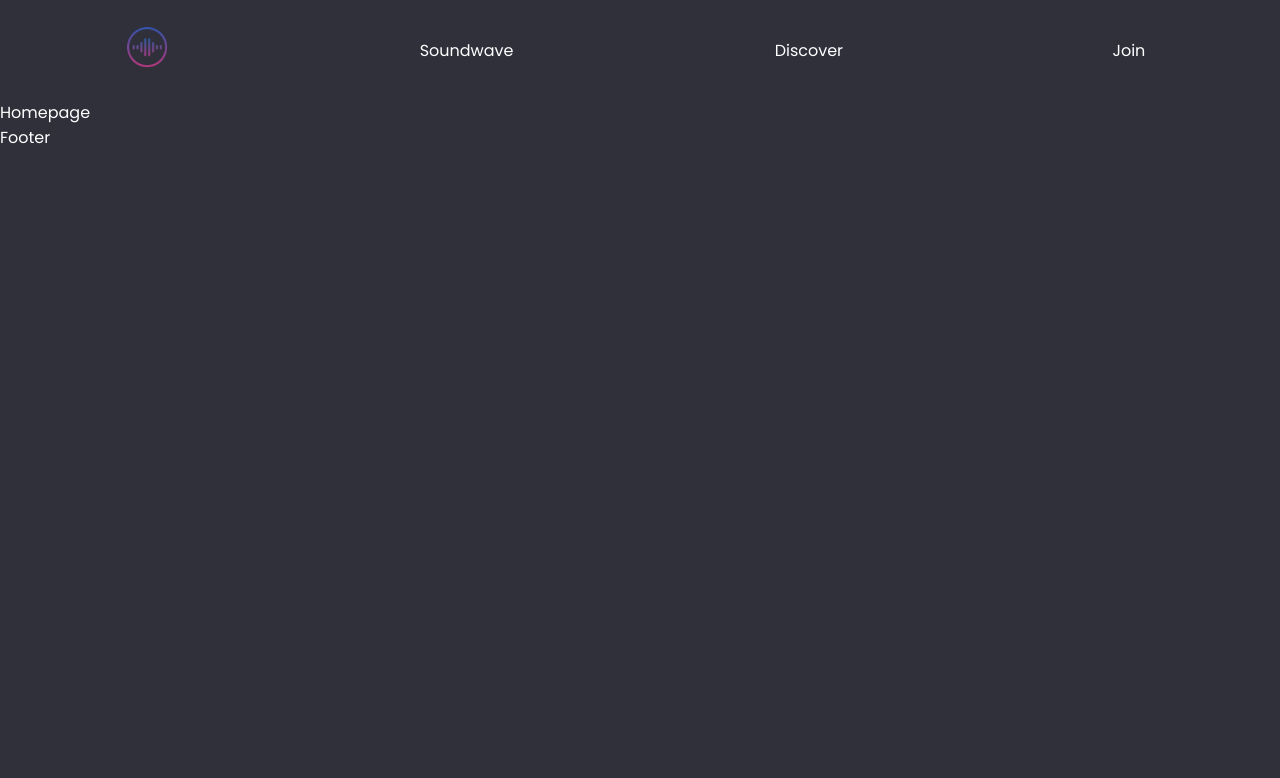
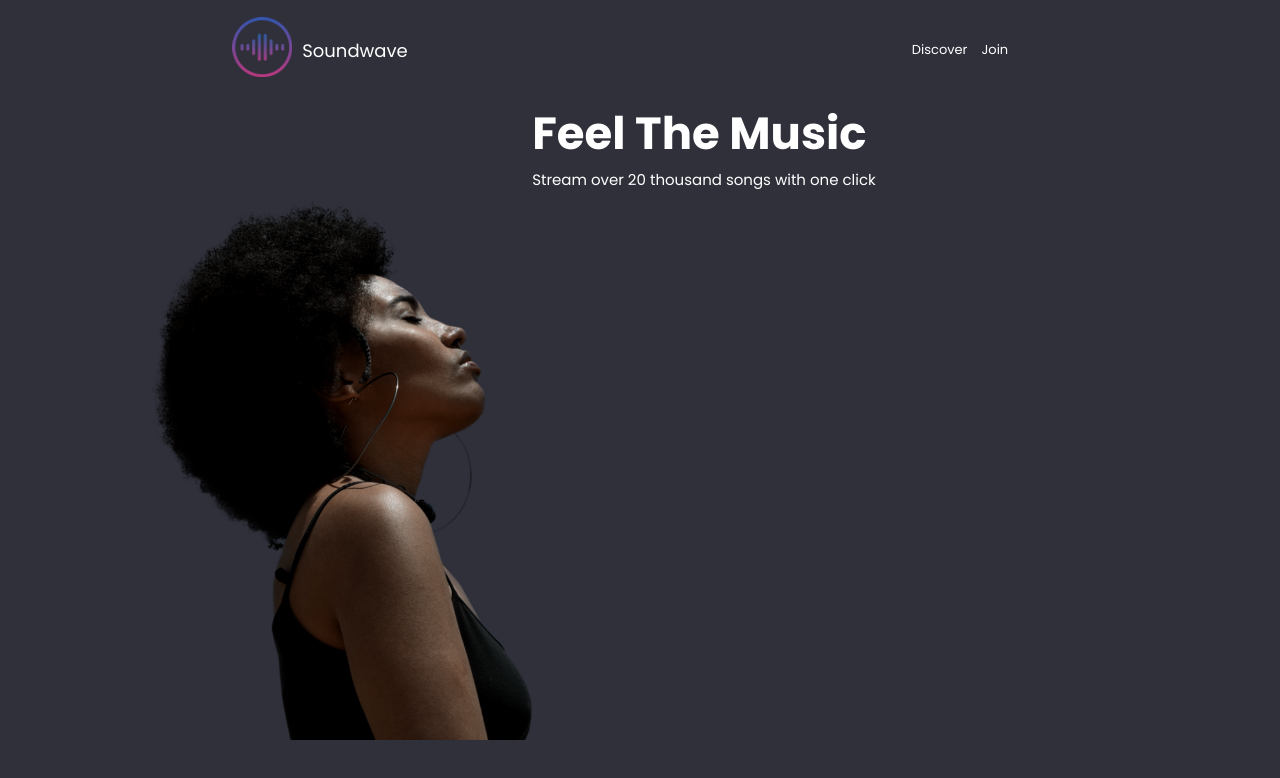
Before and after one commit to sablinali/soundwave-project, a React (Vite) app: page / in a window 1280 px wide. Shown: the top 778 px of the page. Built offline with nearby package versions, Linux system fonts and the light colour scheme.

Commit message:
fixed routes

```diff
--- a/src/App.tsx
+++ b/src/App.tsx
@@ -1,6 +1,6 @@
 //import './App.css'
 import { GlobalStyles } from './Global.style'
-import AppRouter from './router/AppRouter'
+import AppRouter from './Routes/AppRouter'
 
 
 
--- a/src/Global.style.tsx
+++ b/src/Global.style.tsx
@@ -1,21 +1,32 @@
 import styled, { createGlobalStyle } from "styled-components";
 
+export const theme = {
+    whiteText: '#ffffff',
+}
+
 export const GlobalStyles = createGlobalStyle`
+
+@import url('https://fonts.googleapis.com/css2?family=Poppins:wght@300;400;500;700;900&display=swap');
+
     *{
         background-color: #2F303A;
         text-decoration: none;
         margin: 0;
         padding: 0;
+        outline: 0;
         box-sizing: border-box;
         color: white;
+        font-family: 'Poppins', sans-serif;
     }
 
     body{
+        color: ${theme.whiteText};
 
-    font-family: 'Poppins', sans-serif;
     }
 
-    #root{
+    /* #root{
         margin: auto;
-    }
+    } */
+
+
 `
--- a/src/router/AppRouter.tsx
+++ b/src/Routes/AppRouter.tsx
@@ -11,12 +11,11 @@ const AppRouter = (props: Props) => {
   return (
     <>
     <BrowserRouter>
+    <Layout />
         <Routes>
-            <Route element={<Layout />} >
-            <Route path="/" element={<Homepage />} />
+            <Route index element={<Homepage />} />
             <Route path="/discover" element={<DiscoverPage />} />
             <Route path="/join" element={<JoinPage />} />
-            </Route>
         </Routes>
     </BrowserRouter>
     </>
--- a/src/components/Layout/Layout.tsx
+++ b/src/components/Layout/Layout.tsx
@@ -13,7 +13,7 @@ const Layout = (props: Props) => {
     <main>
        <Outlet/>
     </main>
-    <Footer/>
+
 
     </>
   )
--- a/src/components/NavTop/NavTop.style.tsx
+++ b/src/components/NavTop/NavTop.style.tsx
@@ -1,8 +1,13 @@
 import React from 'react'
 import styled from 'styled-components'
 
+
 export const LogoImg = styled.img`
-    width: 40px;
+     height: 60px;
+    @media screen and (max-width:700px){
+        height: 50px
+    }
+    z-index: 999;
 `
 
 export const Nav = styled.div`
@@ -10,8 +15,7 @@ export const Nav = styled.div`
     width: 100vw;
     height: 100px;
     display: flex;
-    flex-direction: row;
-    justify-content:space-around;
+    align-content: center;
     align-items: center;
     /* position: fixed; */
 
@@ -21,9 +25,15 @@ export const Div1 = styled.div`
     width: 50vw;
     height: 50px;
     display: flex;
-    flex-direction: row;
+    gap: 10px;
+    justify-content: center;
     align-items: center;
-    justify-content: space-around;
+    font-size: 18px;
+
+    @media screen and (max-width:700px){
+        display: flex;
+        justify-content: space-around;
+    }
 
 `
 
@@ -31,7 +41,12 @@ export const Div2 = styled.div`
     width: 50vw;
     height: 50px;
     display: flex;
-    flex-direction: row;
-    justify-content: space-around;
+    justify-content: center;
     align-items: center;
+    font-size: 13px;
+    gap: 14px;
+    @media screen and (max-width:700px){
+        display: flex;
+        justify-content: space-around;
+    }
 `
--- a/src/index.css
+++ b/src/index.css
@@ -1,4 +1,6 @@
-:root {
+
+
+/* :root {
   font-family: Inter, system-ui, Avenir, Helvetica, Arial, sans-serif;
   line-height: 1.5;
   font-weight: 400;
@@ -66,4 +68,4 @@ button:focus-visible {
   button {
     background-color: #f9f9f9;
   }
-}
+} */
--- /dev/null
+++ b/src/pages/Homepage/Homepage.style.tsx
@@ -0,0 +1,32 @@
+import React from 'react'
+import styled from 'styled-components'
+import  {GlobalStyles}  from '../../Global.style'
+
+
+export const HomeContainer = styled.section`
+   width: 80vw;
+   height: 80vh;
+   display: flex;
+   justify-content: center;
+`
+export const GirlImg = styled.img`
+    width: 30vw;
+    @media screen and (max-width:700px){
+        display: none;
+    }
+`
+export const TextDiv = styled.div`
+    display: flex;
+    flex-direction: column;
+
+`
+export const H3= styled.h1`
+    font-size: 45px;
+`
+export const Ptext= styled.p`
+    font-size: 15px;
+`
+export const GirlDiv = styled.div`
+    display: flex;
+    align-items: end;
+`
--- a/src/pages/Homepage/Homepage.tsx
+++ b/src/pages/Homepage/Homepage.tsx
@@ -1,10 +1,21 @@
 import React from 'react'
+import girl from '../../assets/girl.png'
+import { GirlDiv, GirlImg, H3, HomeContainer, Ptext, TextDiv } from './Homepage.style'
 
 type Props = {}
 
 const Homepage = (props: Props) => {
   return (
-    <div>Homepage</div>
+    <HomeContainer>
+          <GirlDiv>
+              <GirlImg src={girl} alt='a girl listening to music'/>
+          </GirlDiv>
+
+          <TextDiv>
+             <H3>Feel The Music</H3>
+            <Ptext>Stream over 20 thousand songs with one click</Ptext>
+          </TextDiv>
+    </HomeContainer>
   )
 }
 
```
Also changed, not shown: src/components/NavTop/NavTop.tsx (+4 -3 lines), src/assets/girl.png (renamed from src/assets/landing-page-girl.png).
